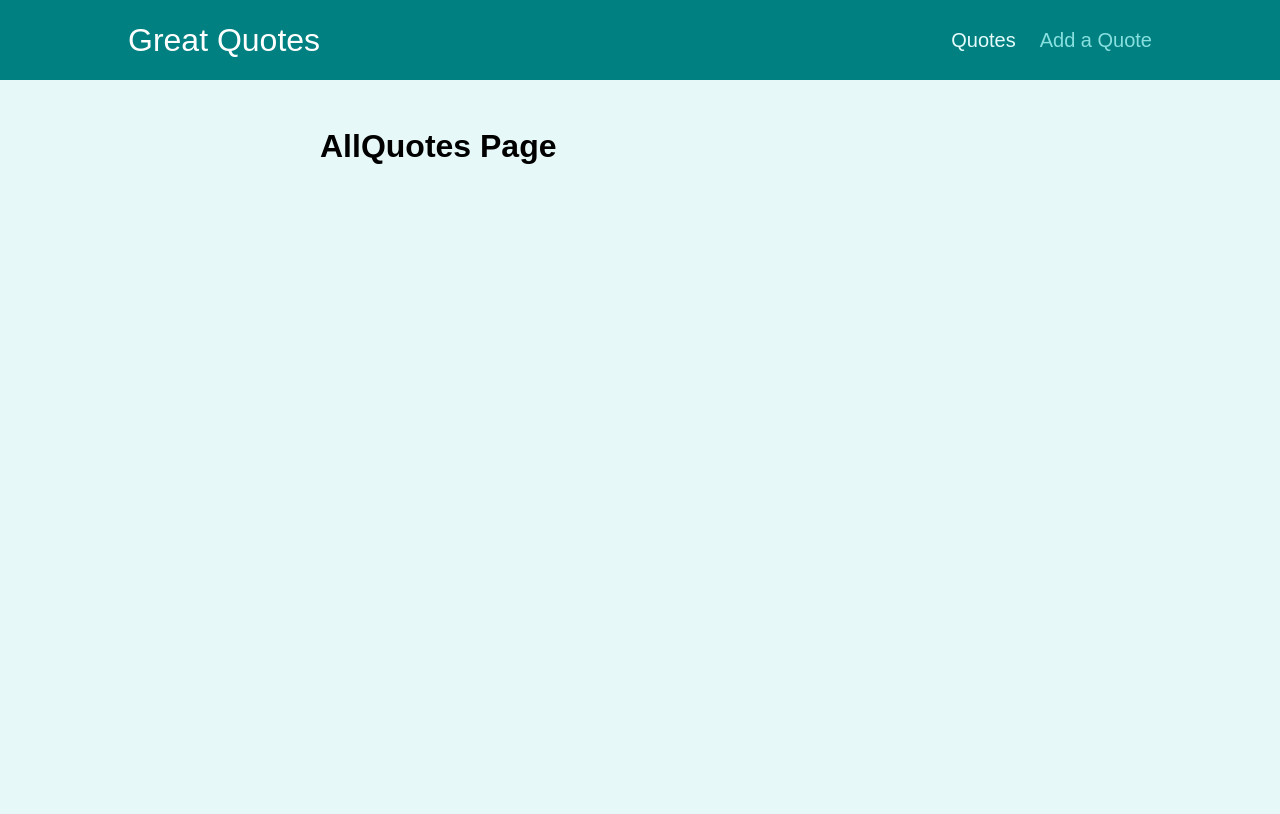
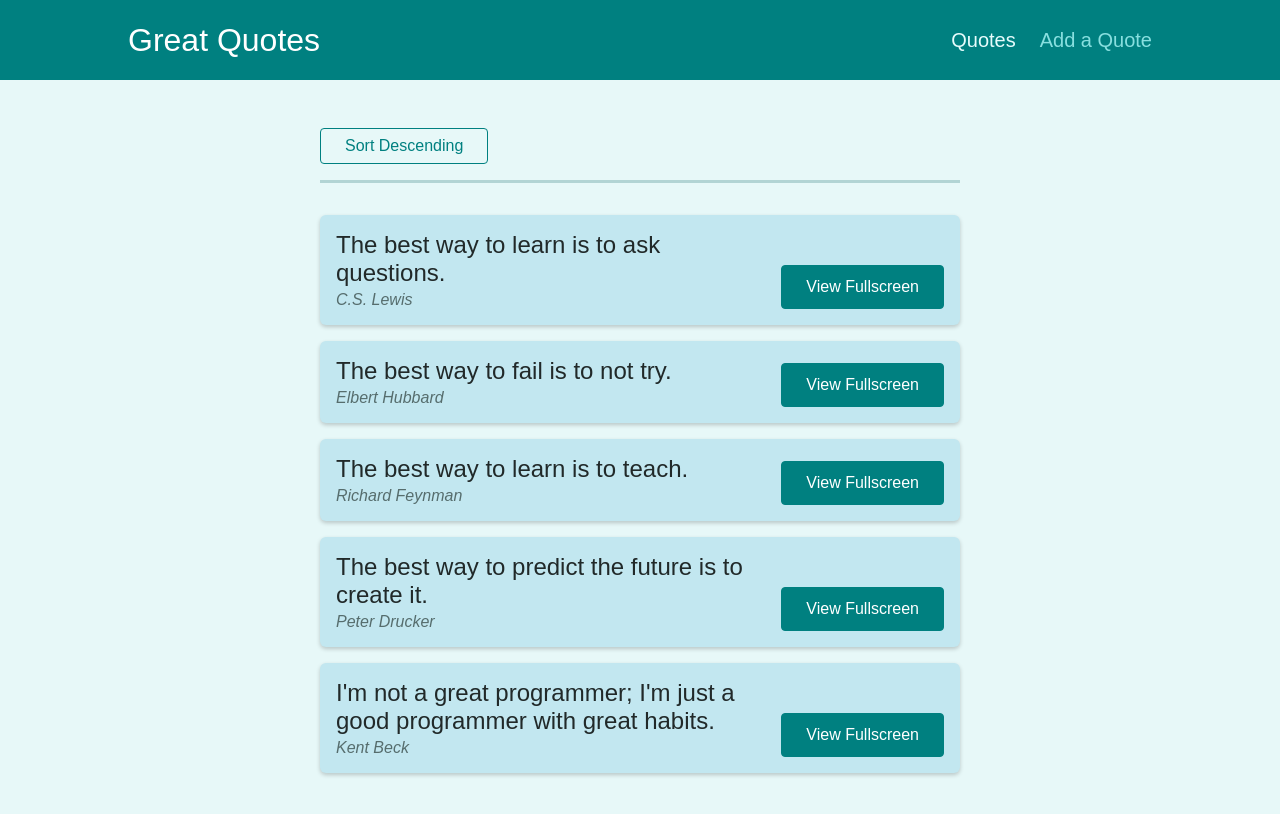
Before and after one commit to murtazablt/QuotesProject, a React (Create React App) app: page /quotes in a window 1280 px wide. Shown: the top 814 px of the page. Built offline with nearby package versions, Linux system fonts and the light colour scheme.

Commit message:
Not found page has ben added

```diff
--- a/src/App.js
+++ b/src/App.js
@@ -4,6 +4,7 @@ import QuoteDetail from "./pages/QuoteDetail";
 import NewQuote from "./pages/NewQuote";
 
 import Layout from "./components/layout/Layout";
+import NotFound from "./pages/NotFound";
 
 function App() {
   return (
@@ -24,6 +25,11 @@ function App() {
         <Route path="/new-quote">
           <NewQuote />
         </Route>
+
+        <Route path="*">
+          <NotFound />
+        </Route>
+
       </Switch>
     </Layout>
   );
--- a/src/components/quotes/QuoteForm.js
+++ b/src/components/quotes/QuoteForm.js
@@ -1,12 +1,16 @@
-import { useRef } from 'react';
+import { useRef, useState } from "react";
+import { Prompt } from "react-router-dom";
+import { Fragment } from "react/cjs/react.production.min";
 
-import Card from '../ui/Card';
-import LoadingSpinner from '../ui/LoadingSpinner';
-import classes from './QuoteForm.module.css';
+import Card from "../UI/Card";
+import LoadingSpinner from "../UI/LoadingSpinner";
+import classes from "./QuoteForm.module.css";
 
 const QuoteForm = (props) => {
   const authorInputRef = useRef();
   const textInputRef = useRef();
+
+  const [isFocused, setIsFocused] = useState(false);
 
   function submitFormHandler(event) {
     event.preventDefault();
@@ -16,12 +20,32 @@ const QuoteForm = (props) => {
 
     // optional: Could validate here
 
+    setIsFocused(false);
     props.onAddQuote({ author: enteredAuthor, text: enteredText });
   }
 
+  const formFocusedHandler = () => {
+    setIsFocused(true);
+  };
+
+  const finishFocusHandler = () => {
+    setIsFocused(false);
+  };
+
   return (
+    <Fragment>
+      <Prompt
+        when={isFocused}
+        message={(location) =>
+          "Are you sure you want to leave? All your entered data will be lost!"
+        }
+      />
       <Card>
-      <form className={classes.form} onSubmit={submitFormHandler}>
+        <form
+          onFocus={formFocusedHandler}
+          className={classes.form}
+          onSubmit={submitFormHandler}
+        >
           {props.isLoading && (
             <div className={classes.loading}>
               <LoadingSpinner />
@@ -29,18 +53,21 @@ const QuoteForm = (props) => {
           )}
 
           <div className={classes.control}>
-          <label htmlFor='author'>Author</label>
-          <input type='text' id='author' ref={authorInputRef} />
+            <label htmlFor="author">Author</label>
+            <input type="text" id="author" ref={authorInputRef} />
           </div>
           <div className={classes.control}>
-          <label htmlFor='text'>Text</label>
-          <textarea id='text' rows='5' ref={textInputRef}></textarea>
+            <label htmlFor="text">Text</label>
+            <textarea id="text" rows="5" ref={textInputRef}></textarea>
           </div>
           <div className={classes.actions}>
-          <button className='btn'>Add Quote</button>
+            <button onClick={finishFocusHandler} className="btn">
+              Add Quote
+            </button>
           </div>
         </form>
       </Card>
+    </Fragment>
   );
 };
 
--- a/src/components/quotes/QuoteItem.js
+++ b/src/components/quotes/QuoteItem.js
@@ -1,4 +1,6 @@
-import classes from './QuoteItem.module.css';
+import { Link } from "react-router-dom";
+
+import classes from "./QuoteItem.module.css";
 
 const QuoteItem = (props) => {
   return (
@@ -9,9 +11,9 @@ const QuoteItem = (props) => {
         </blockquote>
         <figcaption>{props.author}</figcaption>
       </figure>
-      <a className='btn'>
+      <Link to={`/quotes/${props.id}`} className="btn">
         View Fullscreen
-      </a>
+      </Link>
     </li>
   );
 };
--- a/src/components/quotes/QuoteList.js
+++ b/src/components/quotes/QuoteList.js
@@ -1,13 +1,45 @@
-import { Fragment } from 'react';
+import { Fragment } from "react";
+import { useHistory, useLocation } from "react-router-dom";
 
-import QuoteItem from './QuoteItem';
-import classes from './QuoteList.module.css';
+import QuoteItem from "./QuoteItem";
+import classes from "./QuoteList.module.css";
+
+const sortQuotes = (quotes, ascending) => {
+  return quotes.sort((quoteA, quoteB) => {
+    if (ascending) {
+      return quoteA.id > quoteB.id ? 1 : -1;
+    } else {
+      return quoteA.id < quoteB.id ? 1 : -1;
+    }
+  });
+};
 
 const QuoteList = (props) => {
+  const history = useHistory();
+  const location = useLocation();
+
+  const queryParams = new URLSearchParams(location.search);
+  const isSortingAscending = queryParams.get("sort") === "asc";
+
+  const sortedQuotes = sortQuotes(props.quotes, isSortingAscending);
+
+  const changeSortingHandler = () => {
+    history.push({
+      pathname: location.pathname,
+      search: `?sort=${isSortingAscending ? "desc" : "asc"}`,
+    });
+  };
+
   return (
     <Fragment>
+      <div className={classes.sorting}>
+        <button onClick={changeSortingHandler}>
+          {" "}
+          Sort {!isSortingAscending ? "Descending" : "Ascending"}
+        </button>
+      </div>
       <ul className={classes.list}>
-        {props.quotes.map((quote) => (
+        {sortedQuotes.map((quote) => (
           <QuoteItem
             key={quote.id}
             id={quote.id}
--- a/src/pages/AllQuotes.js
+++ b/src/pages/AllQuotes.js
@@ -1,9 +1,36 @@
-import React from 'react'
+import React from "react";
+import QuoteList from "../components/quotes/QuoteList";
+
+const DUMMY_QUOTES = [
+  {
+    id: "q1",
+    text: "I'm not a great programmer; I'm just a good programmer with great habits.",
+    author: "Kent Beck",
+  },
+  {
+    id: "q2",
+    text: "The best way to predict the future is to create it.",
+    author: "Peter Drucker",
+  },
+  {
+    id: "q3",
+    text: "The best way to learn is to teach.",
+    author: "Richard Feynman",
+  },
+  {
+    id: "q4",
+    text: "The best way to fail is to not try.",
+    author: "Elbert Hubbard",
+  },
+  {
+    id: "q5",
+    text: "The best way to learn is to ask questions.",
+    author: "C.S. Lewis",
+  },
+];
 
 function AllQuotes() {
-  return (
-    <h1>AllQuotes Page</h1>
-  )
+  return <QuoteList quotes={DUMMY_QUOTES} />;
 }
 
-export default AllQuotes
+export default AllQuotes;
--- a/src/pages/NewQuote.js
+++ b/src/pages/NewQuote.js
@@ -1,8 +1,20 @@
 import React from 'react'
+import { useHistory } from 'react-router-dom'
+
+import QuoteForm from "../components/quotes/QuoteForm"
+
 
 function NewQuote() {
+  const history = useHistory()
+
+  const addQuoteHandler = (newQuote) => {
+    console.log(newQuote)
+    //push method allows users to go back to previous page but replace does not.
+    history.push('/quotes')
+  }
+
   return (
-    <h1>NewQuote Page</h1>
+    <QuoteForm onAddQuote={addQuoteHandler} />
   )
 }
 
--- /dev/null
+++ b/src/pages/NotFound.js
@@ -0,0 +1,11 @@
+import React from 'react'
+
+function NotFound() {
+  return (
+    <div className='centered'>
+        <h2>Page not found!</h2>
+    </div>
+  )
+}
+
+export default NotFound
--- a/src/pages/QuoteDetail.js
+++ b/src/pages/QuoteDetail.js
@@ -1,25 +1,69 @@
-import React from 'react'
-import { Route } from 'react-router-dom'
-import {useParams} from "react-router-dom"
+import React from "react";
+import { Route, useParams, Link, useRouteMatch } from "react-router-dom";
 
-import Comments from '../components/comments/Comments'
+import Comments from "../components/comments/Comments";
+import HighlightedQuote from "../components/quotes/HighlightedQuote";
+
+const DUMMY_QUOTES = [
+  {
+    id: "q1",
+    text: "I'm not a great programmer; I'm just a good programmer with great habits.",
+    author: "Kent Beck",
+  },
+  {
+    id: "q2",
+    text: "The best way to predict the future is to create it.",
+    author: "Peter Drucker",
+  },
+  {
+    id: "q3",
+    text: "The best way to learn is to teach.",
+    author: "Richard Feynman",
+  },
+  {
+    id: "q4",
+    text: "The best way to fail is to not try.",
+    author: "Elbert Hubbard",
+  },
+  {
+    id: "q5",
+    text: "The best way to learn is to ask questions.",
+    author: "C.S. Lewis",
+  },
+];
 
 function QuoteDetail() {
-    const {quoteId} = useParams()
+  const { quoteId } = useParams();
+  const match = useRouteMatch()
 
+
+  const quote = DUMMY_QUOTES.find((q) => q.id === quoteId);
+
+  if (!quote) {
+    return <h2>No quote found.</h2>;
+  }
 
   return (
     <section>
-        <h1>QuoteDetail Page</h1>
-        <p>QuoteId  is: {quoteId} </p>
-        <Route path={`/quotes/${quoteId}/comments`} >
-            <Comments />
-        </Route>
-        {/* <Route path="/quotes/:quoteId/comments" >
-            <Comments />
-        </Route> */}
+      <HighlightedQuote text={quote.text} author={quote.author} />
+
+      <Route path={match.path} exact>
+        <div className="centered">
+          <Link className="btn--flat" to={`${match.url}/comments`}>
+            Load Comments
+          </Link>
+        </div>
+      </Route>
+
+      <Route path={`${match.path}/comments`}>
+        <Comments />
+      </Route>
+
+      {/* <Route path="/quotes/:quoteId/comments">
+        <Comments />
+      </Route> */}
     </section>
-  )
+  );
 }
 
-export default QuoteDetail
+export default QuoteDetail;
```
Also changed, not shown: 1 other file (tests, documents, lock files or other folders). Lines whose indentation alone changed are shown as unchanged.
